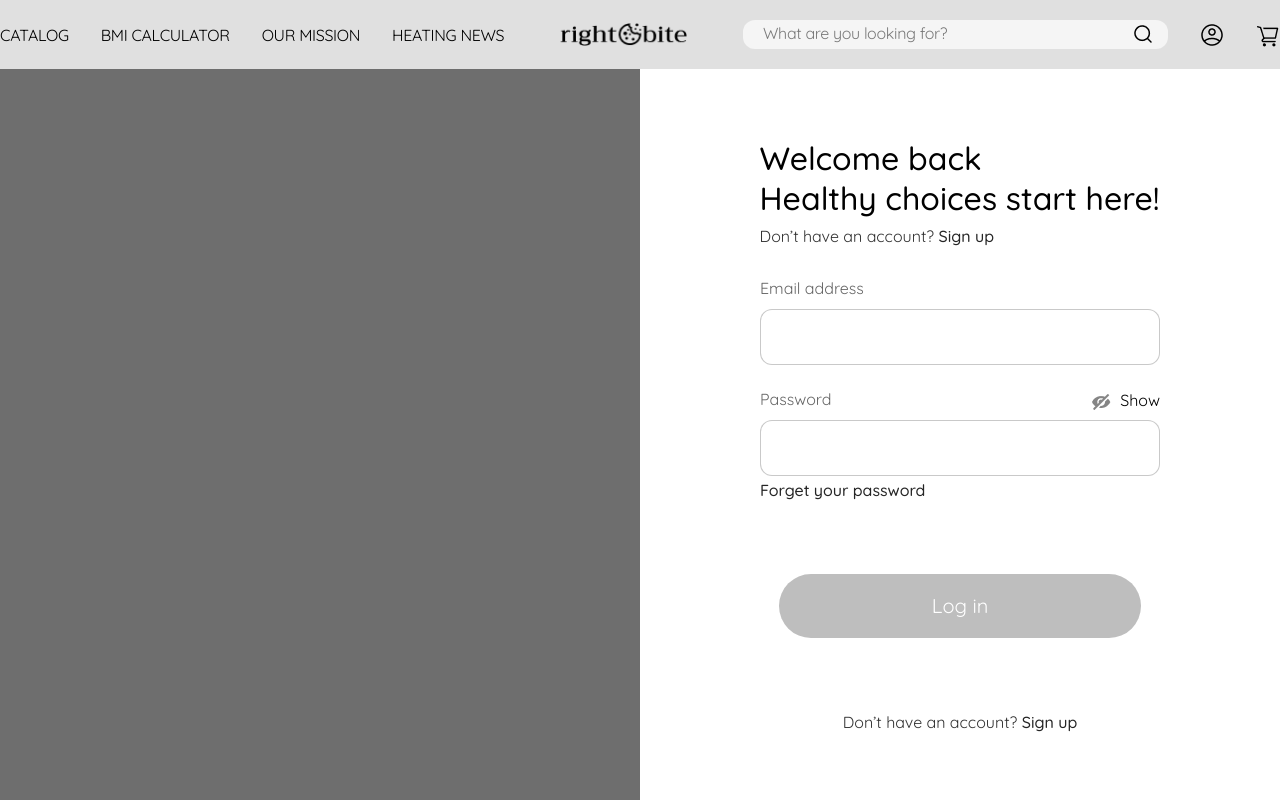
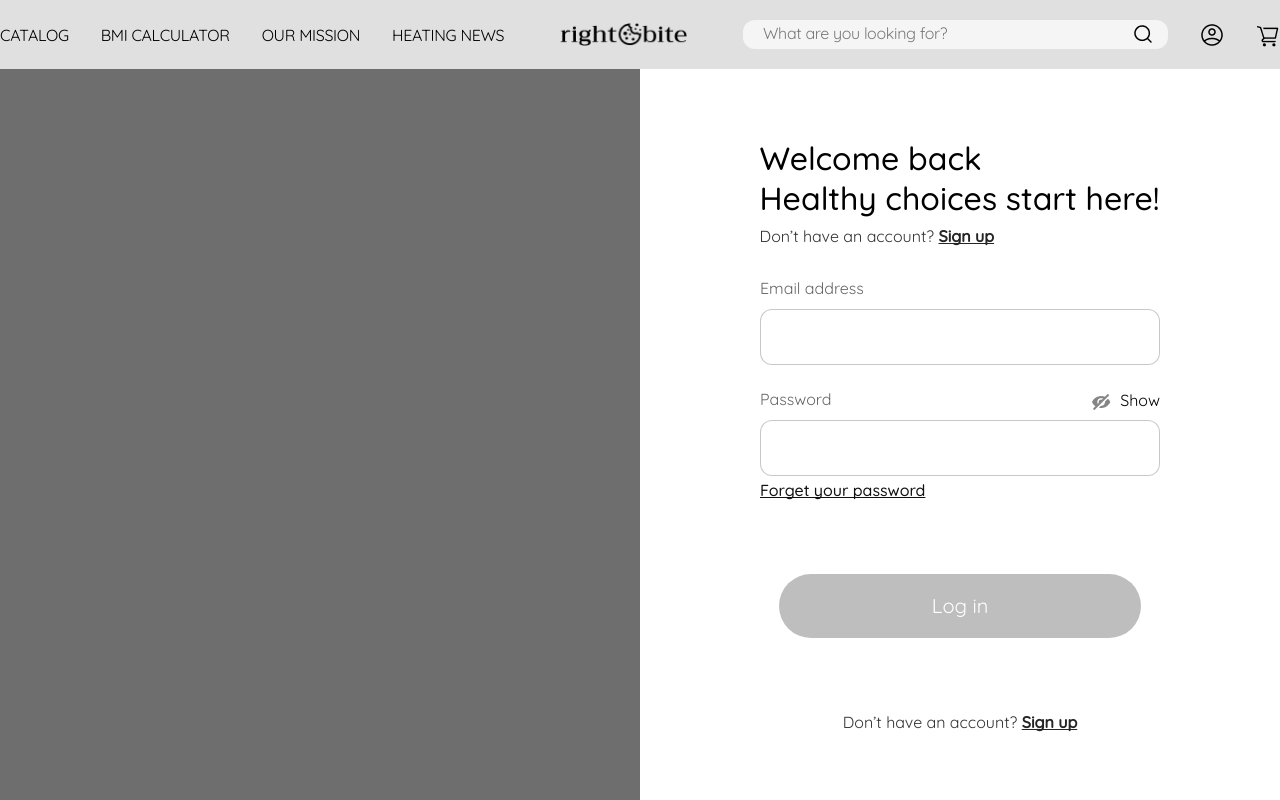
Before and after one commit to t3vel/online-store-frontend, a React (Vite) app: page /online-store-frontend/login in a window 1280 px wide. Built offline with nearby package versions, Linux system fonts and the light colour scheme.

Commit message:
Fix login page links and add routing

```diff
--- a/src/pages/Login/Login.jsx
+++ b/src/pages/Login/Login.jsx
@@ -1,12 +1,13 @@
 // src/pages/Login/Login.jsx
-import React, { useState } from "react";
-import Header from "../../components/Header/Header";
+import React, { useState } from 'react';
+import Header from '../../components/Header/Header';
+import { Link } from 'react-router-dom';
 
-import styles from "./Login.module.css";
+import styles from './Login.module.css';
 
 // Імпортуйте лише ту іконку, яка має бути постійною.
 // Я припускаю, що це icon.png з вашої папки img.
-import staticEyeOffIcon from "./img/icon.png"; // <-- Змінено шлях та назву імпорту для ясності
+import staticEyeOffIcon from './img/icon.png'; // <-- Змінено шлях та назву імпорту для ясності
 // Або, якщо це "перекреслене око", то import staticEyeOffIcon from './img/eye-off.png';
 
 export default function Login() {
@@ -29,10 +30,10 @@ export default function Login() {
                 <br /> Healthy choices start here!
               </h1>
               <p className={styles.inntitle}>
-                Don’t have an account?{" "}
-                <a href="#" className={styles.link}>
+                Don’t have an account?{' '}
+                <Link to="/signup" className={styles.link}>
                   Sign up
-                </a>
+                </Link>
               </p>
             </div>
             <form className={styles.form}>
@@ -51,15 +52,15 @@ export default function Login() {
                   >
                     <img
                       src={staticEyeOffIcon}
-                      alt={passwordShown ? "Hide password" : "Show password"}
+                      alt={passwordShown ? 'Hide password' : 'Show password'}
                       className={styles.togglePasswordIcon}
                     />
-                    {passwordShown ? "Hide" : "Show"}{" "}
+                    {passwordShown ? 'Hide' : 'Show'}{' '}
                   </button>
                 </div>
                 <div className={styles.passwordInputWrapper}>
                   <input
-                    type={passwordShown ? "text" : "password"}
+                    type={passwordShown ? 'text' : 'password'}
                     className={styles.input}
                   />
                 </div>
@@ -70,10 +71,10 @@ export default function Login() {
             </form>
             <button className={styles.button}>Log in</button>
             <p className={styles.inntitle}>
-              Don’t have an account?{" "}
-              <a href="#" className={styles.link}>
+              Don’t have an account?{' '}
+              <Link to="/signup" className={styles.link}>
                 Sign up
-              </a>
+              </Link>
             </p>
           </div>
         </div>
--- a/src/pages/Login/Login.module.css
+++ b/src/pages/Login/Login.module.css
@@ -73,11 +73,18 @@
   color: #666666;
 }
 
-.link {
+p .link {
   color: #252525;
   text-decoration: underline;
   text-decoration-skip-ink: none;
+  font-weight: 600;
+}
+
+.email .link {
   font-weight: 500;
+  text-decoration: underline;
+  text-decoration-skip-ink: none;
+  color: #111;
 }
 
 .button {
--- a/src/pages/Signup/Signup.jsx
+++ b/src/pages/Signup/Signup.jsx
@@ -1,7 +1,7 @@
-import Header from "../../components/Header/Header";
-import { Link } from "react-router-dom";
+import Header from '../../components/Header/Header';
+import { Link } from 'react-router-dom';
 
-import styles from "./Signup.module.css";
+import styles from './Signup.module.css';
 export default function Signup() {
   return (
     <>
@@ -16,7 +16,7 @@ export default function Signup() {
               Join us today
             </h1>
             <p className={styles.subtitle}>
-              Already have an account?{" "}
+              Already have an account?{' '}
               <span>
                 <Link to="/login">Log in</Link>
               </span>
@@ -64,18 +64,18 @@ export default function Signup() {
               </button>
 
               <p className={styles.terms}>
-                By signing up, you agree to the{" "}
+                By signing up, you agree to the{' '}
                 <a href="#">Terms of Service </a>
-                and <a href="#"> Privacy Policy</a>, including{" "}
+                and <a href="#"> Privacy Policy</a>, including{' '}
                 <a href="#">cookie use</a>.
               </p>
             </form>
 
             <div className={styles.footer}>
               <p className={styles.footerTitle}>Already have an account?</p>
-              <a href="#" className={styles.loginBtn}>
+              <Link to="/login" className={styles.loginBtn}>
                 Log in
-              </a>
+              </Link>
             </div>
           </div>
         </div>
```
